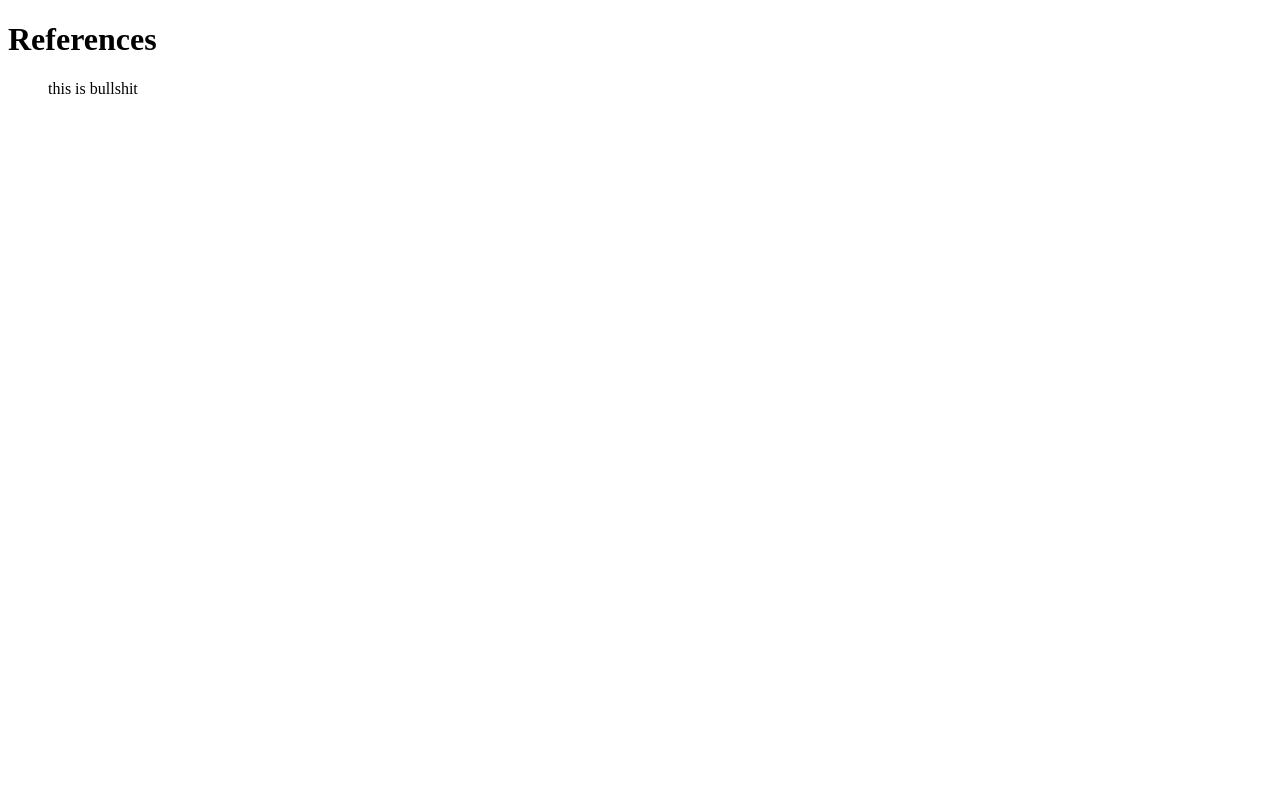
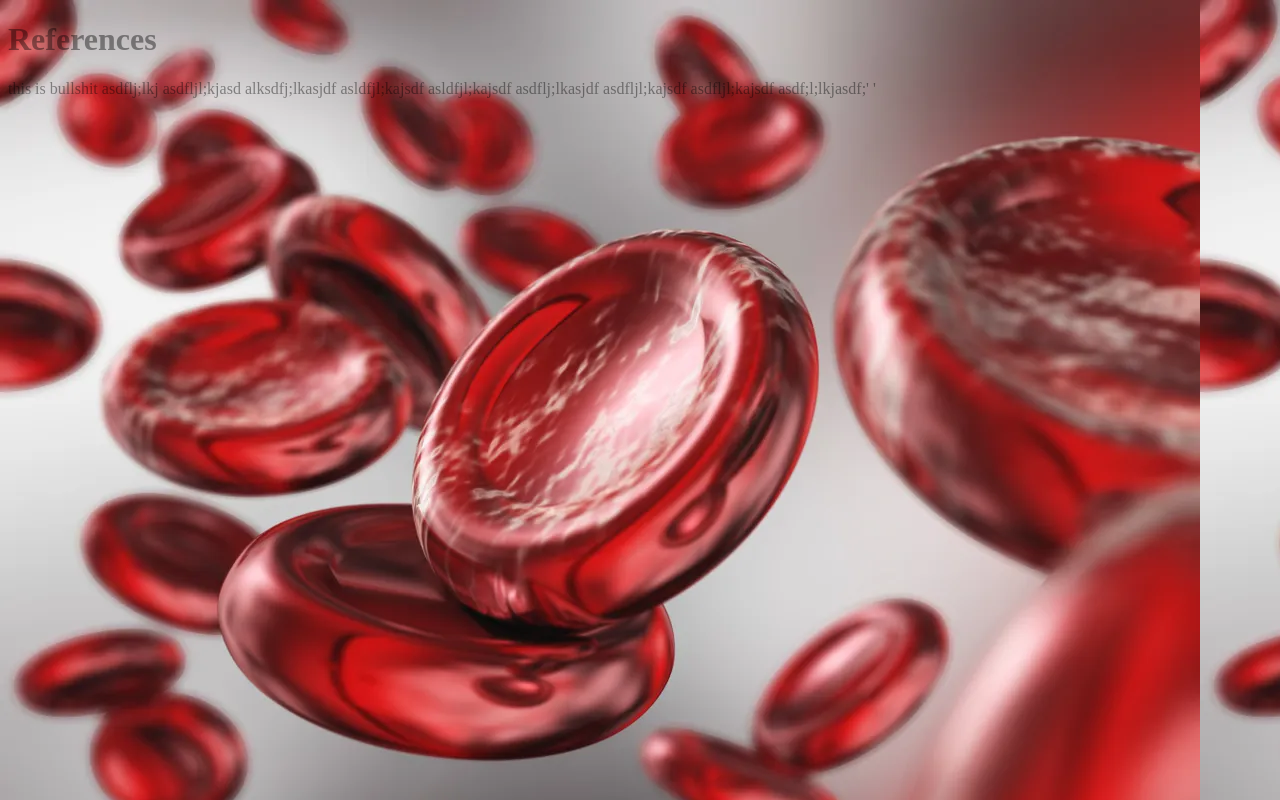
Before and after one commit to DaRoastFTW/ECE413Final, a website: page public/reference.html in a window 1280 px wide. Drawn offline with Linux system fonts and the light colour scheme.

Commit message:
Loads of changes (front end, mongo)

```diff
--- a/public/reference.html
+++ b/public/reference.html
@@ -1,5 +1,6 @@
 <!DOCTYPE html>
 <header>
+    <link rel="stylesheet" href="stylesheets/reference.css">
 
     <title> References </title>
 
@@ -9,12 +10,28 @@
 
 <body>
 
-    <block>
+    <div>
 
-       <ul>
+       <p>
         this is bullshit
-       </ul>
 
-    </block>
+        asdflj;lkj
+
+        asdfljl;kjasd
+
+        alksdfj;lkasjdf
+
+        asldfjl;kajsdf
+
+        asldfjl;kajsdf
+        asdflj;lkasjdf
+
+        asdfljl;kajsdf
+        asdfljl;kajsdf
+        asdf;l;lkjasdf;'
+        '
+       </p>
+
+    </div>
 
 </body>
--- a/public/stylesheets/reference.css
+++ b/public/stylesheets/reference.css
@@ -1,5 +1,5 @@
-block{
-    background-image: url("images/redbloodcells.jpeg");
+body{
+    background-image: url("../images/redbloodcells.jpeg");
     opacity: 0.4;
 
 }
```
Also changed, not shown: public/account.html (+8 -8 lines), public/javascripts/account.js (+33 -0 lines), public/login.html (+1 -1 lines).
